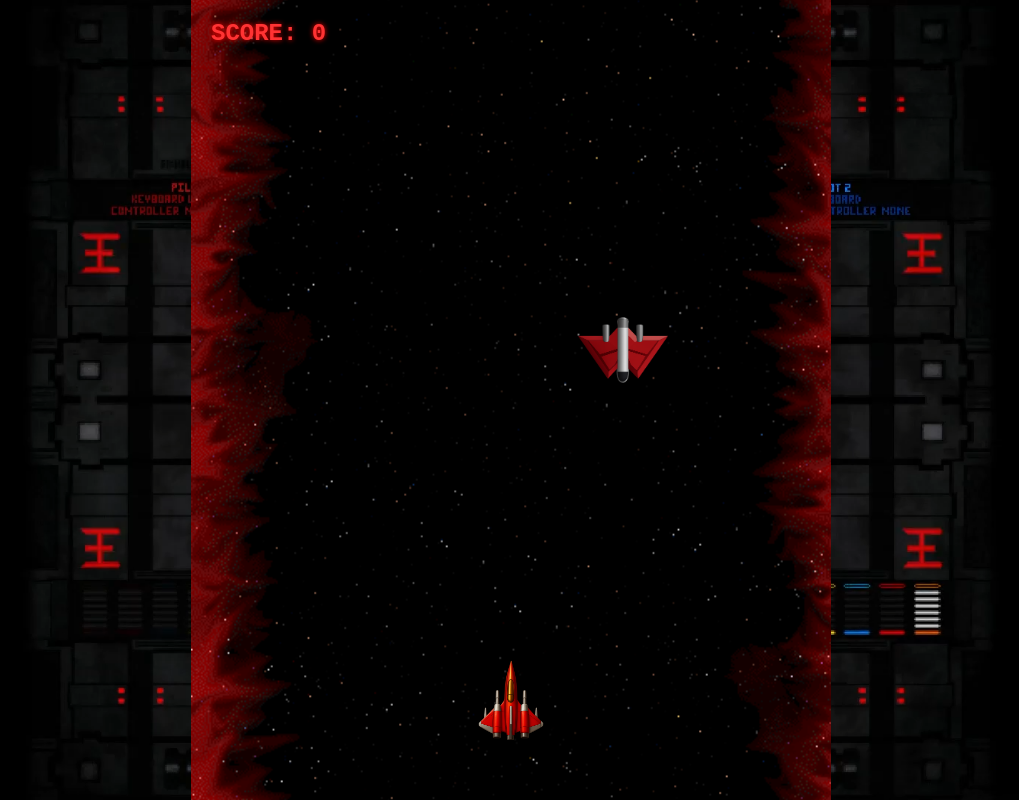
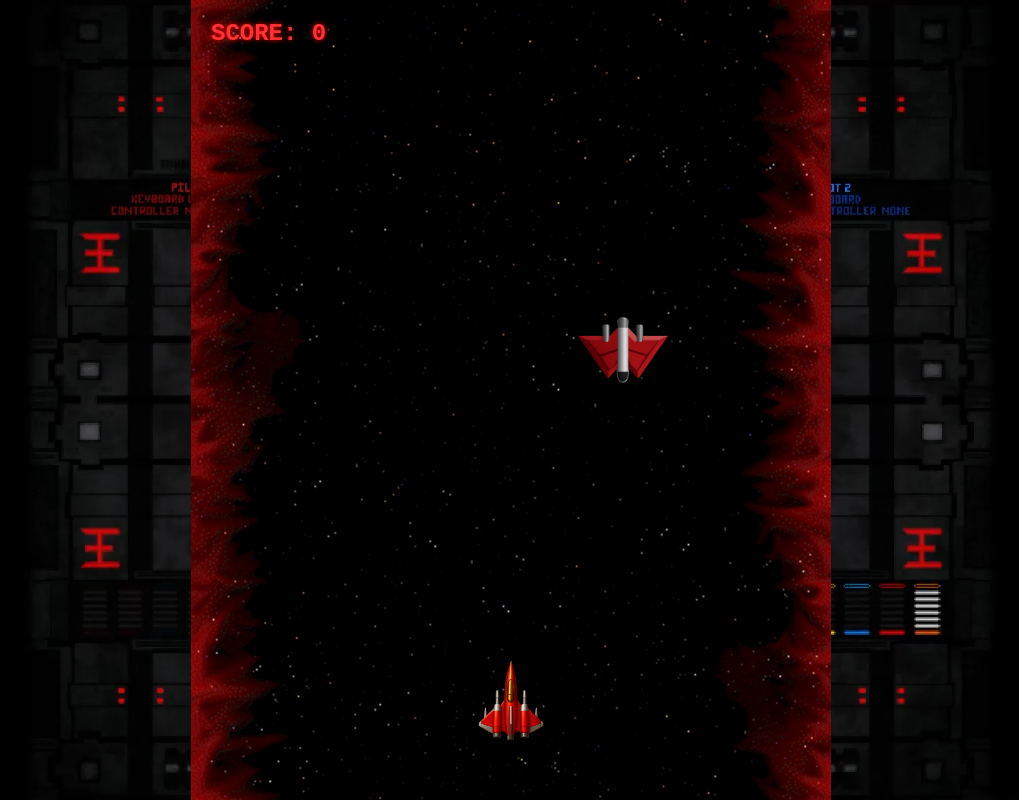
Before and after one commit to TheRetrox/myporfolio, a plain HTML site: page spaceshooter/spaceshooter.html in a window 1280 px wide. Both pictures are taken after a click on the button "START MISSION". Shown: the whole page, without its empty margins (129-1148 px from the left). Drawn offline with Linux system fonts and the light colour scheme.

Commit message:
Update spaceshooter.html

```diff
--- a/spaceshooter/spaceshooter.html
+++ b/spaceshooter/spaceshooter.html
@@ -1,6 +1,5 @@
 <!DOCTYPE html>
 <html lang="en">
-
 <head>
     <meta charset="UTF-8">
     <meta name="viewport" content="width=device-width, initial-scale=1.0">
@@ -323,6 +322,7 @@
 
             .touch-controls {
                 display: flex;
+                bottom: max(20px, env(safe-area-inset-bottom));
             }
 
             .touch-area, .joystick {
@@ -396,6 +396,7 @@
 
             .touch-controls {
                 display: flex;
+                bottom: max(20px, env(safe-area-inset-bottom));
             }
 
             .touch-area, .joystick {
@@ -711,7 +712,6 @@
 
                 // Spawn boss after kills
                 if (enemykilld >= 5) {
-                    console.log("Boss added");
                     createEnmy(400, boss1, bossOne, bossOnep, bossOneH, 100, true, 500);
                     clearInterval(setint); // Stop normal spawns
                 }
@@ -737,8 +737,6 @@
                 if (randomEenemy === 4) {
                     createEnmy(60, enemy4, arrEnemyfour, arrEnemyfourP, enmy4H, 60);
                 }
-
-                console.log("Enemy added");
             }, 1500);
         }
 
@@ -748,7 +746,7 @@
 
             // Background scroll
             m += 0.4;
-            board.style.backgroundPosition = `0px ${m}px`;
+            board.style.backgroundPosition = `50% ${m}px`;
 
             // Update player ship
             if (p1.joind && ships.length > 0) {
@@ -789,24 +787,24 @@
             enemyBullets();
 
             // Bullet vs Enemy collision
-            Colide(p1ShipB, arrEnemyOne, arrEnemyOneP, 100, enmy1H);
-            Colide(p1ShipB, arrEnemyTwo, arrEnemyTwoP, 80, enmy2H);
-            Colide(p1ShipB, arrEnemythree, arrEnemythreeP, 100, enmy3H);
-            Colide(p1ShipB, arrEnemyfour, arrEnemyfourP, 60, enmy4H);
-            Colide(p1ShipB, bossOne, bossOnep, 400, bossOneH);
+            Colide(p1ShipB, arrEnemyOne, arrEnemyOneP, enmy1H);
+            Colide(p1ShipB, arrEnemyTwo, arrEnemyTwoP, enmy2H);
+            Colide(p1ShipB, arrEnemythree, arrEnemythreeP, enmy3H);
+            Colide(p1ShipB, arrEnemyfour, arrEnemyfourP, enmy4H);
+            Colide(p1ShipB, bossOne, bossOnep, bossOneH);
 
             // Player vs Enemy collision
-            shipColide(arrEnemyOne, arrEnemyOneP, enmy1H, 100, 100);
-            shipColide(arrEnemyTwo, arrEnemyTwoP, enmy2H, 80, 80);
-            shipColide(arrEnemythree, arrEnemythreeP, enmy3H, 100, 100);
-            shipColide(arrEnemyfour, arrEnemyfourP, enmy4H, 60, 60);
+            shipColide(arrEnemyOne, arrEnemyOneP, enmy1H);
+            shipColide(arrEnemyTwo, arrEnemyTwoP, enmy2H);
+            shipColide(arrEnemythree, arrEnemythreeP, enmy3H);
+            shipColide(arrEnemyfour, arrEnemyfourP, enmy4H);
 
             // Enemy movement/logic
-            if (arrEnemyOne.length) enemyFunc(0.7, 100, arrEnemyOne, arrEnemyOneP, false, enmy1H, false);
-            if (arrEnemyTwo.length) enemyFunc(5, 90, arrEnemyTwo, arrEnemyTwoP, false, enmy2H, false);
-            if (arrEnemythree.length) enemyFunc(0.7, 100, arrEnemythree, arrEnemythreeP, false, enmy3H, false);
-            if (arrEnemyfour.length) enemyFunc(10, 60, arrEnemyfour, arrEnemyfourP, true, enmy4H, false);
-            if (bossOne.length) enemyFunc(0.7, 400, bossOne, bossOnep, false, bossOneH, true);
+            if (arrEnemyOne.length) enemyFunc(0.7, arrEnemyOne, arrEnemyOneP, false, enmy1H, false);
+            if (arrEnemyTwo.length) enemyFunc(5, arrEnemyTwo, arrEnemyTwoP, false, enmy2H, false);
+            if (arrEnemythree.length) enemyFunc(0.7, arrEnemythree, arrEnemythreeP, false, enmy3H, false);
+            if (arrEnemyfour.length) enemyFunc(10, arrEnemyfour, arrEnemyfourP, true, enmy4H, false);
+            if (bossOne.length) enemyFunc(0.7, bossOne, bossOnep, false, bossOneH, true);
 
             requestAnimationFrame(gameloop);
         }
@@ -885,15 +883,25 @@
         }
 
         /**
-         * Collision: bullets vs enemies
+         * Collision: bullets vs enemies - RESPONSIVE VERSION
          */
-        function Colide(array, enemyArr, enemyPos, eh, enemyHealth) {
+        function Colide(array, enemyArr, enemyPos, enemyHealth) {
             for (let i = array.length - 1; i >= 0; i--) {
                 for (let j = 0; j < enemyPos.length; j++) {
+                    // Get actual enemy dimensions
+                    const enemyRect = enemyArr[j].getBoundingClientRect();
+                    const enemyWidth = enemyRect.width;
+                    const enemyHeight = enemyRect.height;
+
+                    // Get bullet dimensions
+                    const bulletRect = p1ShipBullets[i].getBoundingClientRect();
+                    const bulletWidth = bulletRect.width;
+                    const bulletHeight = bulletRect.height;
+
                     if (
-                        array[i].y <= enemyPos[j].y + eh - 20 &&
+                        array[i].y <= enemyPos[j].y + enemyHeight &&
                         array[i].x >= enemyPos[j].x &&
-                        array[i].x <= enemyPos[j].x + eh &&
+                        array[i].x <= enemyPos[j].x + enemyWidth &&
                         array[i].y >= enemyPos[j].y
                     ) {
                         // Remove bullet
@@ -906,7 +914,7 @@
 
                         // Enemy destroyed
                         if (enemyHealth[j] <= 0) {
-                            createExplo(enemyArr, j, eh);
+                            createExplo(enemyArr, j, enemyWidth);
                             enemyArr[j].remove();
                             enemyArr.splice(j, 1);
                             enemyPos.splice(j, 1);
@@ -941,17 +949,27 @@
         }
 
         /**
-         * Player vs Enemy collision
+         * Player vs Enemy collision - RESPONSIVE VERSION
          */
-        function shipColide(enemyArr, enemyPos, enemyHealth, eh, ew) {
+        function shipColide(enemyArr, enemyPos, enemyHealth) {
             for (let j = 0; j < enemyPos.length; j++) {
+                // Get actual enemy dimensions
+                const enemyRect = enemyArr[j].getBoundingClientRect();
+                const enemyWidth = enemyRect.width;
+                const enemyHeight = enemyRect.height;
+
+                // Get player dimensions
+                const playerRect = ships[0].getBoundingClientRect();
+                const playerWidth = playerRect.width;
+                const playerHeight = playerRect.height;
+
                 if (
-                    p1.y <= enemyPos[j].y + eh &&
+                    p1.y <= enemyPos[j].y + enemyHeight &&
                     p1.x >= enemyPos[j].x &&
-                    p1.x <= enemyPos[j].x + ew &&
+                    p1.x <= enemyPos[j].x + enemyWidth &&
                     p1.y >= enemyPos[j].y
                 ) {
-                    createExplo(enemyArr, j, eh);
+                    createExplo(enemyArr, j, enemyWidth);
 
                     enemyArr[j].remove();
                     enemyArr.splice(j, 1);
@@ -979,7 +997,7 @@
         }
 
         /**
-         * Create enemy - FIXED VERSION
+         * Create enemy - RESPONSIVE VERSION
          */
         function createEnmy(eh, im, array, arrayPos, enemyHealth, health, boss, ew) {
             // Calculate the board boundaries
@@ -1033,10 +1051,10 @@
         /**
          * Enemy behavior / movement
          */
-        function enemyFunc(speed, eh, array, arrayPos, special, enemyHealth, boss) {
+        function enemyFunc(speed, array, arrayPos, special, enemyHealth, boss) {
             for (let i = array.length - 1; i >= 0; i--) {
                 if (special) specialenemy(array, arrayPos, i, speed);
-                if (boss) rlmove(array, arrayPos, i, speed, eh);
+                if (boss) rlmove(array, arrayPos, i, speed);
                 if (!boss && !special) {
                     arrayPos[i].y += speed;
                     array[i].style.top = arrayPos[i].y + "px";
@@ -1081,26 +1099,24 @@
         }
 
         /**
-         * Boss left-right movement - FIXED VERSION
+         * Boss left-right movement - RESPONSIVE VERSION
          */
         let bossDir = true;
-        function rlmove(array, arrayPos, i, speed, eh) {
+        function rlmove(array, arrayPos, i, speed) {
             const boardRect = board.getBoundingClientRect();
             const boardLeft = 0;
             const boardRight = boardRect.width;
 
-            // Adjust boss size for small screens
-            let adjustedEh = eh;
-            const screenWidth = window.innerWidth;
-            if (screenWidth <= 768) adjustedEh = eh * 0.7;
-            if (screenWidth <= 480) adjustedEh = eh * 0.5;
+            // Get actual boss dimensions
+            const bossRect = array[i].getBoundingClientRect();
+            const bossWidth = bossRect.width;
 
             if (arrayPos[i].y >= 0) {
                 if (bossDir) {
                     arrayPos[i].x += speed;
                     array[i].style.left = arrayPos[i].x + "px";
                 }
-                if (arrayPos[i].x + adjustedEh >= boardRight - 30) bossDir = false;
+                if (arrayPos[i].x + bossWidth >= boardRight - 30) bossDir = false;
                 if (arrayPos[i].x <= boardLeft + 30) bossDir = true;
                 if (!bossDir) {
                     arrayPos[i].x -= speed;
```
